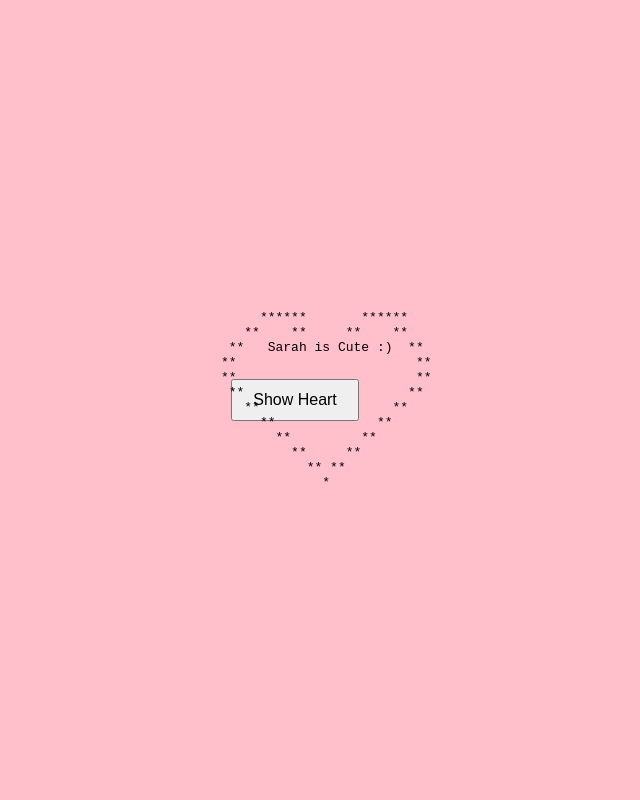
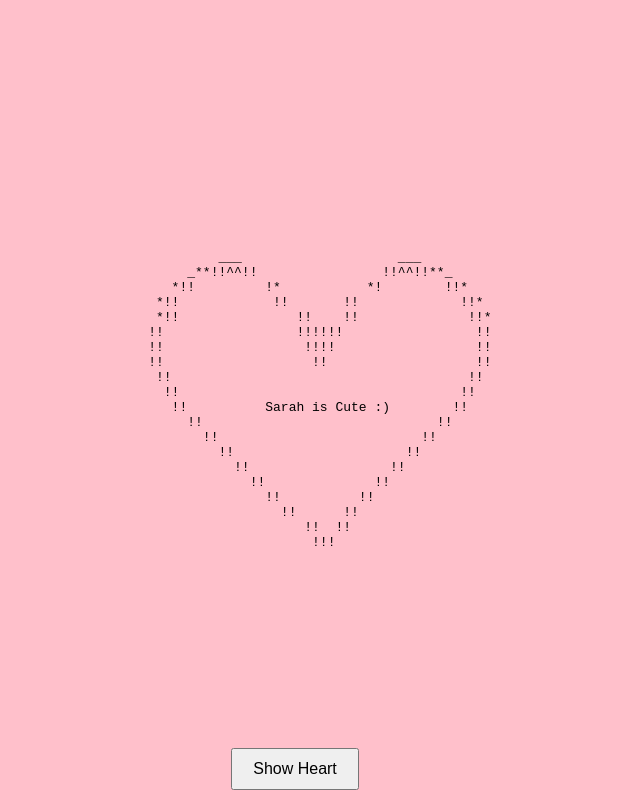
Before and after one commit to f74dragon/oldWebsite, a plain HTML site: page index.html in a window 1280 px wide. Both pictures are taken after a click on the button "Show Heart". Shown: the whole page, without its empty margins (345-985 px from the left). Drawn offline with Linux system fonts and the light colour scheme.

Commit message:
Update index.html

```diff
--- a/index.html
+++ b/index.html
@@ -27,24 +27,32 @@
     </style>
 </head>
 <body>
-    <button id="heartButton">Show Heart</button>
-    <div id="heartContainer"></div>
+    <button id="heartButton" style="position: absolute; bottom: 10px">Show Heart</button>
+    <div id="heartContainer" style="position: absolute; left: 30%"></div>
 
     <script>
         document.getElementById('heartButton').onclick = function() {
             const heartText = `
-             ******       ******
-           **    **     **    **
-         **   Sarah is Cute :)  **
-        **                       **
-        **                       **
-         **                     **
-           **                 **
-             **             **
-               **         **
-                 **     **
-                   ** **
-                     *
+                       ___                    ___
+                   _**!!^^!!                !!^^!!**_
+                 *!!         !*           *!        !!*
+               *!!            !!       !!             !!*
+               *!!               !!    !!              !!*
+              !!                 !!!!!!                 !!
+              !!                  !!!!                  !!
+              !!                   !!                   !!
+               !!                                      !!
+                !!                                    !!
+                 !!          Sarah is Cute :)        !!
+                   !!                              !!
+                     !!                          !!
+                       !!                      !!
+                         !!                  !!
+                           !!              !!
+                             !!          !!
+                               !!      !!
+                                  !!  !!
+                                   !!!
             `;
             const heartContainer = document.getElementById('heartContainer');
             heartContainer.style.display = 'block';
```
